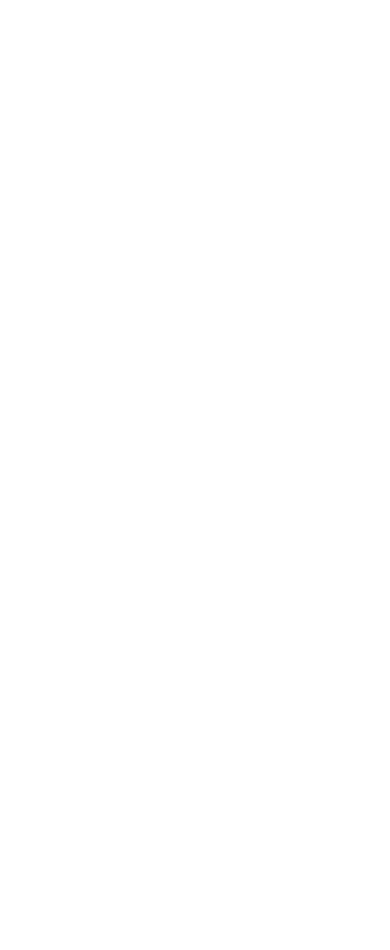
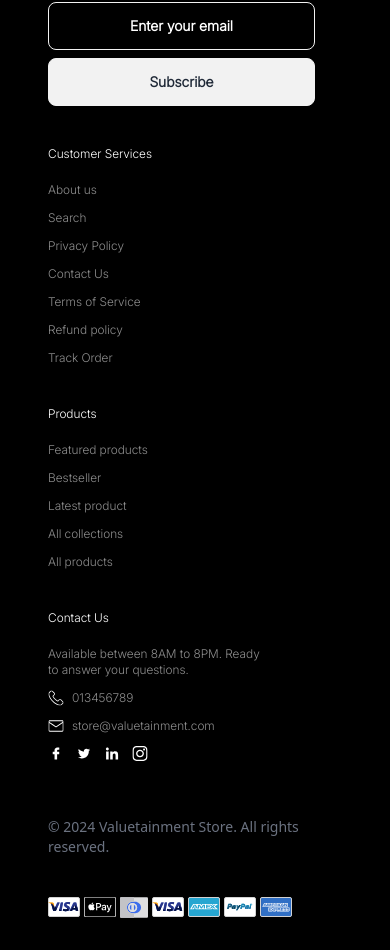
Before and after one commit to Barshonwebdev/VTmerch, a React (Vite) app: page / in a window 390 px wide. Shown: the part 6487-7437 px from the top of the page. Before the commit the page ends 6235 px from the top, so only its background shows below. Built offline with nearby package versions, Linux system fonts and the light colour scheme.

Commit message:
footer responsive

```diff
--- a/src/App.jsx
+++ b/src/App.jsx
@@ -1,5 +1,6 @@
 import Banner from "./components/Banner"
 import Books from "./components/Books"
+import Footer from "./components/Footer"
 import Products from "./components/products"
 import Quote from "./components/Quote"
 
@@ -11,6 +12,7 @@
      <Products></Products>
      <Books></Books>
      <Quote></Quote>
+     <Footer></Footer>
     </div>
   )
 }
--- /dev/null
+++ b/src/components/Footer.jsx
@@ -0,0 +1,136 @@
+import React from "react";
+import "./footer.css";
+import logo from "../assets/Logo/Valuetainment.svg";
+import card1 from '../assets/Icon/visa 1.svg'
+import card2 from '../assets/Icon/apple-pay 1.svg'
+import card3 from '../assets/Icon/diners-club 1.svg'
+import card4 from '../assets/Icon/visa 2.svg'
+import card5 from '../assets/Icon/amex 1.svg'
+import card6 from '../assets/Icon/paypal 1.svg'
+import card7 from '../assets/Icon/american-express (1) 1.svg'
+import phone from '../assets/Icon/telephone (2) 1.svg'
+import mail from '../assets/Icon/email 1.svg'
+import fb from '../assets/Icon/facebook (4).svg'
+import insta from '../assets/Icon/instagram-logo (1).svg'
+import linkedin from '../assets/Icon/linkedin (3).svg'
+import twitter from '../assets/Icon/twitter (4).svg'
+const Footer = () => {
+  return (
+    <div>
+      <div className="px-12 pt-10 space-y-2 bg-black text-white">
+      <div className="flex items-center space-x-3 mb-5">
+        <img className="w-10 footer-logo " src={logo} alt="" />
+        <h1 className=" text-2xl md:text-6xl font-bold   ">VTMERCH</h1>
+        </div>
+
+        <footer className="footer border-t text-font border-gray-100 border-opacity-30 pt-10">
+          <nav className="">
+            <p className="font-bold md:text-lg text-sm ">Subscribe and be the first to receive </p>
+            <p className="font-bold md:text-lg text-sm ">notifications about our upcoming releases</p> <p className="font-bold md:text-lg text-sm "> and the latest news. </p>
+            <div className="mt-5 w-full space-y-2">
+            <button className="transition ease-in delay-100 hover:scale-110 btn bg-black text-white hover:bg-black hover:text-white w-full">Enter your email</button>
+            <button className="transition ease-in delay-100 hover:scale-110 btn  w-full">Subscribe</button>
+            </div>
+          </nav>
+          <nav className="space-y-1">
+            <h6 className="text-xs footer-title normal-case font-normal  opacity-100">Customer Services</h6>
+            <a className="text-xs link link-hover opacity-55">About us</a>
+            <a className="text-xs link link-hover opacity-55">Search</a>
+            <a className="text-xs link link-hover opacity-55">Privacy Policy</a>
+            <a className="text-xs link link-hover opacity-55">Contact Us</a>
+            <a className="text-xs link link-hover opacity-55">Terms of Service</a>
+            <a className="text-xs link link-hover opacity-55">Refund policy</a>
+            <a className="text-xs link link-hover opacity-55">Track Order</a>
+          </nav>
+          <nav className="space-y-1">
+            <h6 className="text-xs footer-title normal-case font-normal  opacity-100">Products</h6>
+            <a className="text-xs link link-hover opacity-55">Featured products</a>
+            <a className="text-xs link link-hover opacity-55">Bestseller</a>
+            <a className="text-xs link link-hover opacity-55">Latest product</a>
+            <a className="text-xs link link-hover opacity-55">All collections</a>
+            <a className="text-xs link link-hover opacity-55">All products</a>
+
+          </nav>
+          <nav className="space-y-1">
+            <h6 className="text-xs footer-title normal-case font-normal  opacity-100">Contact Us</h6>
+            <a className="text-xs link link-hover opacity-55">Available between 8AM to 8PM. Ready <br /> to answer your questions.</a>
+            <div className="flex space-x-2">
+              <img className="w-4" src={phone} alt="" />
+            <a className="text-xs link link-hover opacity-55">013456789</a>
+            </div>
+            <div className="flex space-x-2">
+              <img className="w-4" src={mail} alt="" />
+            <a className="text-xs link link-hover opacity-55">store@valuetainment.com</a>
+            </div>
+            <div className="flex space-x-3">
+              <img className="w-4" src={fb} alt="" />
+              <img className="w-4" src={twitter} alt="" />
+              <img className="w-4" src={linkedin} alt="" />
+              <img className="w-4" src={insta} alt="" />
+            </div>
+          </nav>
+
+
+        </footer>
+        <footer className="footer pt-12 pb-8 ">
+          <aside className="">
+
+            <p className="text-gray-500  text-sm">
+            © 2024 Valuetainment Store. All rights reserved.
+            </p>
+          </aside>
+          {/* <nav className="md:place-self-center md:justify-self-end">
+            <div className="grid grid-flow-col gap-4">
+              <a>
+                <svg
+                  xmlns="http://www.w3.org/2000/svg"
+                  width="24"
+                  height="24"
+                  viewBox="0 0 24 24"
+                  className="fill-current"
+                >
+                  <path d="M24 4.557c-.883.392-1.832.656-2.828.775 1.017-.609 1.798-1.574 2.165-2.724-.951.564-2.005.974-3.127 1.195-.897-.957-2.178-1.555-3.594-1.555-3.179 0-5.515 2.966-4.797 6.045-4.091-.205-7.719-2.165-10.148-5.144-1.29 2.213-.669 5.108 1.523 6.574-.806-.026-1.566-.247-2.229-.616-.054 2.281 1.581 4.415 3.949 4.89-.693.188-1.452.232-2.224.084.626 1.956 2.444 3.379 4.6 3.419-2.07 1.623-4.678 2.348-7.29 2.04 2.179 1.397 4.768 2.212 7.548 2.212 9.142 0 14.307-7.721 13.995-14.646.962-.695 1.797-1.562 2.457-2.549z"></path>
+                </svg>
+              </a>
+              <a>
+                <svg
+                  xmlns="http://www.w3.org/2000/svg"
+                  width="24"
+                  height="24"
+                  viewBox="0 0 24 24"
+                  className="fill-current"
+                >
+                  <path d="M19.615 3.184c-3.604-.246-11.631-.245-15.23 0-3.897.266-4.356 2.62-4.385 8.816.029 6.185.484 8.549 4.385 8.816 3.6.245 11.626.246 15.23 0 3.897-.266 4.356-2.62 4.385-8.816-.029-6.185-.484-8.549-4.385-8.816zm-10.615 12.816v-8l8 3.993-8 4.007z"></path>
+                </svg>
+              </a>
+              <a>
+                <svg
+                  xmlns="http://www.w3.org/2000/svg"
+                  width="24"
+                  height="24"
+                  viewBox="0 0 24 24"
+                  className="fill-current"
+                >
+                  <path d="M9 8h-3v4h3v12h5v-12h3.642l.358-4h-4v-1.667c0-.955.192-1.333 1.115-1.333h2.885v-5h-3.808c-3.596 0-5.192 1.583-5.192 4.615v3.385z"></path>
+                </svg>
+              </a>
+            </div>
+          </nav> */}
+          <nav className="md:place-self-center md:justify-self-end">
+          <div className="grid grid-flow-col gap-1">
+              <img src={card1} alt="" />
+              <img src={card2} alt="" />
+              <img src={card3} alt="" />
+              <img src={card4} alt="" />
+              <img src={card5} alt="" />
+              <img src={card6} alt="" />
+              <img src={card7} alt="" />
+            </div>
+          </nav>
+        </footer>
+      </div>
+    </div>
+  );
+};
+
+export default Footer;
--- /dev/null
+++ b/src/components/footer.css
@@ -0,0 +1,20 @@
+@font-face {
+    font-family: 'Montserrat';
+    src: url('../assets//Font/Montserrat/static/Montserrat-Medium.ttf') format('truetype');
+  }
+@font-face {
+    font-family: 'Inter';
+    src: url('../assets//Font/Inter/Inter/static/Inter_18pt-Regular.ttf') format('truetype');
+  }
+
+.footer-logo{
+    filter: invert(34%) sepia(93%) saturate(5915%) hue-rotate(347deg);
+}
+
+.text-font{
+    font-family: 'Inter', sans-serif;
+}
+
+.logo-font{
+    font-family: 'Montserrat', sans-serif;
+}
```
